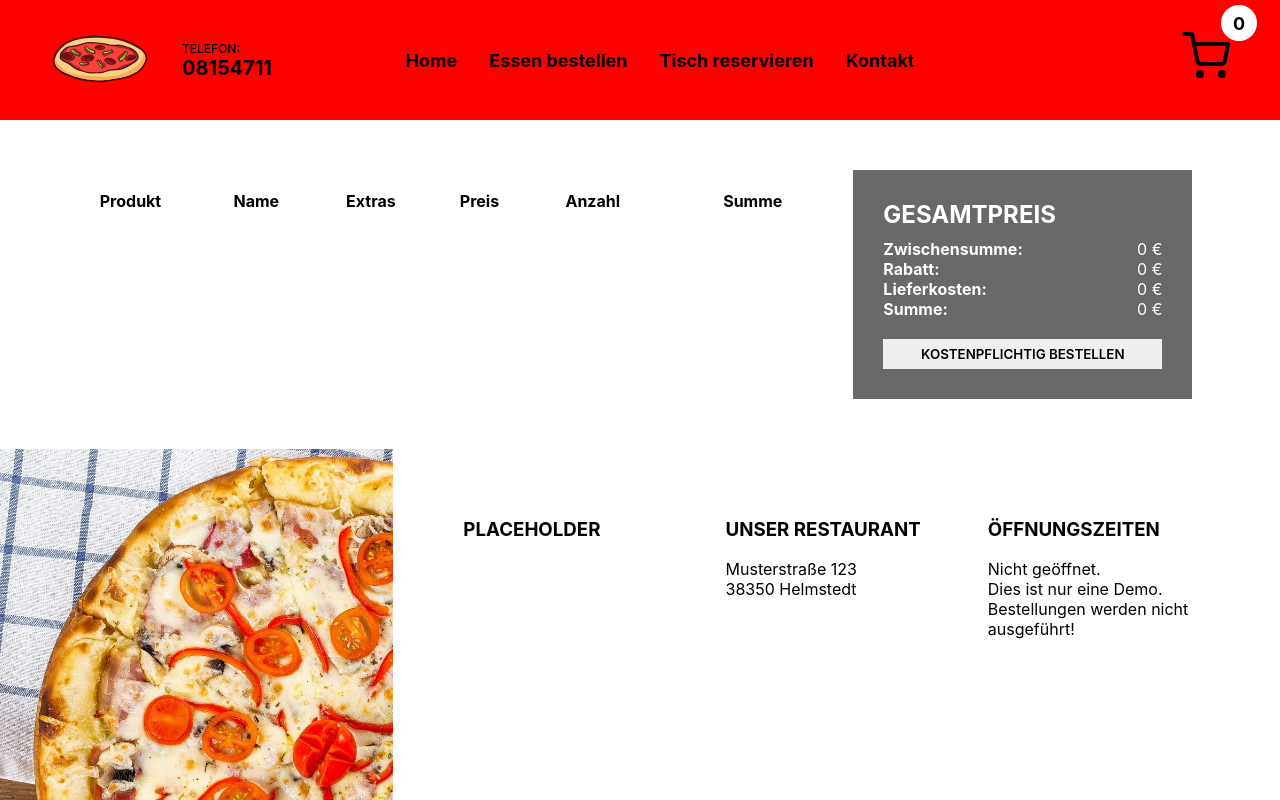
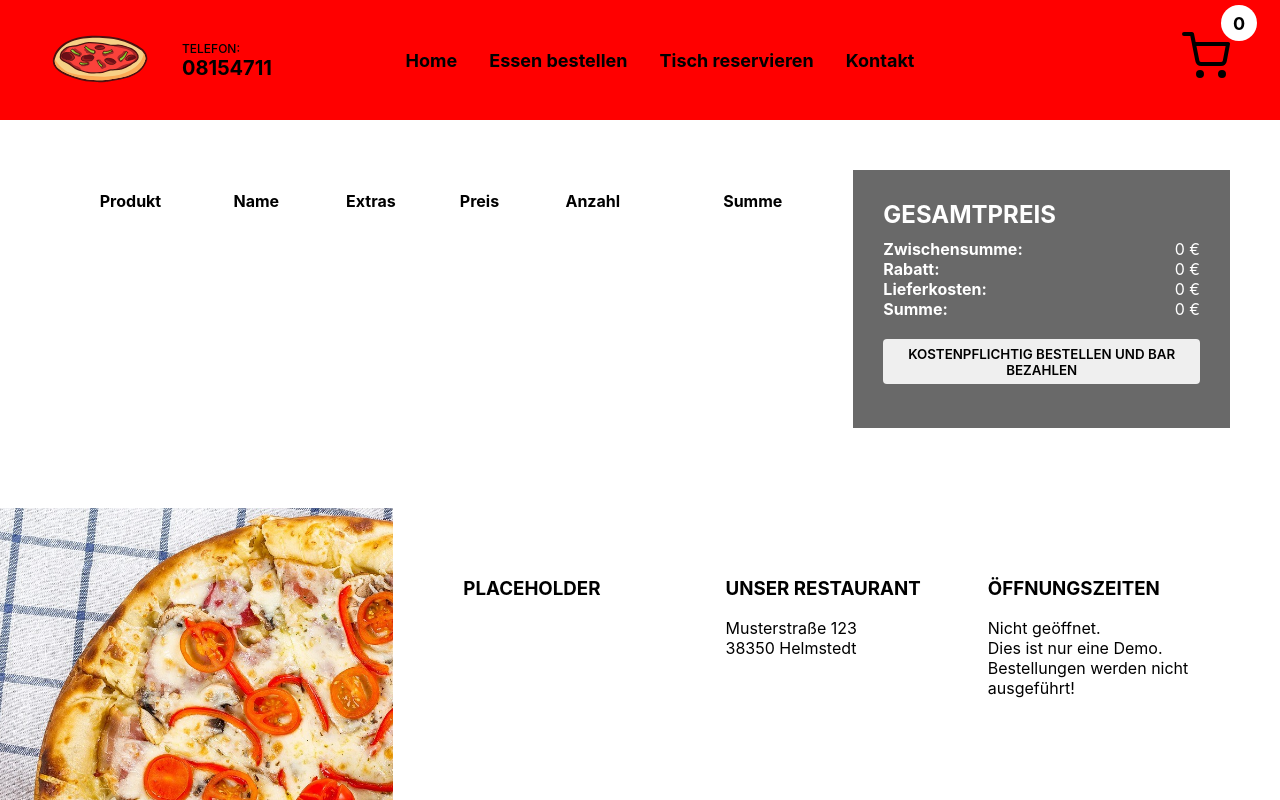
Before and after one commit to JoernSchoenyan/learn-react-ecommerce, a Next.js app: page /warenkorb in a window 1280 px wide. Shown: the top 800 px of the page. Built offline with nearby package versions, Linux system fonts and the light colour scheme.

Commit message:
Anfang PayPal-Integration
CartTotal werde ich wieder entfernen

```diff
--- a/components/CartTotal.jsx
+++ b/components/CartTotal.jsx
@@ -6,24 +6,7 @@ const CartTotal = ({checkoutButton}) => {
   const cart = useSelector((state) => state.cart);
 
   return (
-    <div className={styles.container}>
-                <h2 className={styles.title}>GESAMTPREIS</h2>
-                <div className={styles.totalText}>
-                  <b className={styles.totalTextTitle}>Zwischensumme:</b>{cart.total} €
-                </div>
-                <div className={styles.totalText}>
-                  <b className={styles.totalTextTitle}>Rabatt:</b>0 €
-                </div>
-                <div className={styles.totalText}>
-                  <b className={styles.totalTextTitle}>Lieferkosten:</b>0 €
-                </div>
-                <div className={styles.totalText}>
-                  <b className={styles.totalTextTitle}>Summe:</b>{cart.total} €
-                </div>
-                {checkoutButton
-                  ? <button className={styles.button}>KOSTENPFLICHTIG BESTELLEN</button>
-                  : <button className={styles.button} disabled>BEZAHLT</button>}
-            </div>
+    <></>
   )
 }
 
--- a/package.json
+++ b/package.json
@@ -9,6 +9,7 @@
     "lint": "next lint"
   },
   "dependencies": {
+    "@paypal/react-paypal-js": "^7.8.2",
     "@reduxjs/toolkit": "^1.9.1",
     "axios": "^1.2.1",
     "eslint": "8.29.0",
--- a/pages/warenkorb.jsx
+++ b/pages/warenkorb.jsx
@@ -3,10 +3,73 @@ import React from 'react'
 import Image from 'next/image'
 import CartTotal from '../components/CartTotal'
 import { useDispatch, useSelector } from 'react-redux'
+import { useEffect, useState } from "react";
+import {
+    PayPalScriptProvider,
+    PayPalButtons,
+    usePayPalScriptReducer
+} from "@paypal/react-paypal-js";
 
 const Cart = () => {
   const dispatch = useDispatch();
   const cart = useSelector((state) => state.cart);
+  const [showPayPal, setShowPayPal] = useState(true);
+
+  const amount = "2";
+  const currency = "EUR";
+  const style = {"layout": "vertical"};
+
+  // https://paypal.github.io/react-paypal-js/?path=/docs/example-paypalbuttons--default
+  // Custom component to wrap the PayPalButtons and handle currency changes
+  const ButtonWrapper = ({ currency, showSpinner }) => {
+  // usePayPalScriptReducer can be use only inside children of PayPalScriptProviders
+  // This is the main reason to wrap the PayPalButtons in a new component
+    const [{ options, isPending }, dispatch] = usePayPalScriptReducer();
+
+    useEffect(() => {
+        dispatch({
+            type: "resetOptions",
+            value: {
+                ...options,
+                currency: currency,
+            },
+        });
+    }, [currency, showSpinner]);
+
+
+    return (<>
+            { (showSpinner && isPending) && <div className="spinner" /> }
+            <PayPalButtons
+                style={style}
+                disabled={false}
+                forceReRender={[amount, currency, style]}
+                fundingSource={undefined}
+                createOrder={(data, actions) => {
+                    return actions.order
+                        .create({
+                            purchase_units: [
+                                {
+                                    amount: {
+                                        currency_code: currency,
+                                        value: amount,
+                                    },
+                                },
+                            ],
+                        })
+                        .then((orderId) => {
+                            // Your code here after create the order
+                            return orderId;
+                        });
+                }}
+                onApprove={function (data, actions) {
+                    return actions.order.capture().then(function () {
+                        // Your code here after capture the order
+                    });
+                }}
+            />
+        </>
+    );
+  }
 
   return (
     <div className={styles.container}>
@@ -58,7 +121,36 @@ const Cart = () => {
         </div>
 
         <div className={styles.right}>
-            <CartTotal checkoutButton total={cart.total} />
+            <div className={styles.summary}>
+                <h2 className={styles.title}>GESAMTPREIS</h2>
+                <div className={styles.totalText}>
+                  <b className={styles.totalTextTitle}>Zwischensumme:</b>{cart.total} €
+                </div>
+                <div className={styles.totalText}>
+                  <b className={styles.totalTextTitle}>Rabatt:</b>0 €
+                </div>
+                <div className={styles.totalText}>
+                  <b className={styles.totalTextTitle}>Lieferkosten:</b>0 €
+                </div>
+                <div className={styles.totalText}>
+                  <b className={styles.totalTextTitle}>Summe:</b>{cart.total} €
+                </div>
+                <button className={styles.button}>KOSTENPFLICHTIG BESTELLEN UND BAR BEZAHLEN</button>
+                {showPayPal ? (<PayPalScriptProvider
+                    options={{
+                        "client-id": "test",
+                        components: "buttons",
+                        currency: "EUR"
+                    }}
+                >
+                <ButtonWrapper
+                        currency={currency}
+                        showSpinner={false}
+                    />
+                </PayPalScriptProvider>) : (<></>)}
+            </div>
+
+
         </div>
     </div>
   )
--- a/styles/Cart.module.css
+++ b/styles/Cart.module.css
@@ -38,3 +38,30 @@
     height: 100px;
     position: relative;
 }
+
+.summary {
+    background-color:dimgrey;
+    color: white;
+    padding: 30px;
+    display: flex;
+    flex-direction: column;
+    justify-content: space-between;
+    margin-bottom: 30px;
+}
+
+.button {
+    margin-top: 20px;
+    margin-bottom: 14px;
+    border-radius: 4px;
+    min-height: 45px;
+}
+
+.totalText {
+    display: flex;
+    flex-direction: row;
+    justify-content: space-between;
+}
+
+.title {
+    margin: 0px 0px 10px 0px;
+}
--- a/styles/CartTotal.module.css
+++ b/styles/CartTotal.module.css
@@ -1,12 +1,11 @@
 .container {
-    width: 90%;
-    max-height: 300px;
     background-color:dimgrey;
     color: white;
     padding: 30px;
     display: flex;
     flex-direction: column;
     justify-content: space-between;
+    margin-bottom: 30px;
 }
 
 .button {
```
Also changed, not shown: models/Message.js (added, +20 -0 lines), 1 other file (tests, documents, lock files or other folders).
